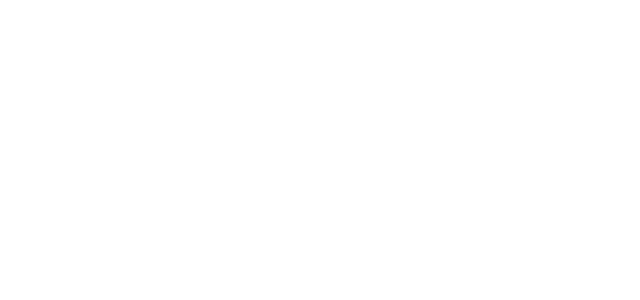
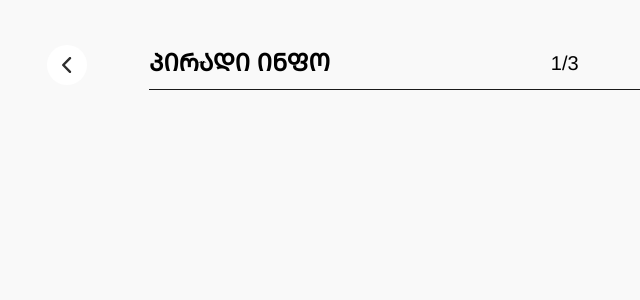
Before and after one commit to EkaAbashidze/redberry-form-webpage, a React (Create React App) app: page /personal in a window 1280 px wide. Before the commit this address had no page. Shown: the top 300 px of the page, without its empty margins (1-641 px from the left). Built offline with nearby package versions, Linux system fonts and the light colour scheme.

Commit message:
personal info page setup

```diff
--- a/src/App.tsx
+++ b/src/App.tsx
@@ -6,13 +6,15 @@
   Routes,
 } from "react-router-dom";
 import Home from "./Components/Home";
+import Personal from "./Components/Personal";
 
 function App() {
   return (
     <Router>
       <div>
         <Routes>
-          <Route path="/" element={<Home />}/>
+          <Route path="/" element={<Home />} />
+          <Route path="/personal" element={<Personal/>} />
         </Routes>
       </div>
     </Router>
--- /dev/null
+++ b/src/Components/Header.tsx
@@ -0,0 +1,21 @@
+import React from "react";
+import { Link } from "react-router-dom";
+import Arrow from "./Svg/Arrow";
+
+export default function Header({ heading, page, prevPage }: { heading: string; page: number, prevPage: string }) {
+  return (
+    <>
+      <div className="flex justify-between items-center font-normal text-xl leading-[24px]">
+        <Link
+          to={prevPage}
+          className="w-10 h-10 bg-white rounded-full flex justify-center items-center absolute top-[45px] left-[48px]"
+        >
+          <Arrow/>
+        </Link>
+        <h1 className="font-bold text-2xl leading-[29px]">{heading}</h1>
+        <h3>{page}/3</h3>
+      </div>
+      <div className="h-px w-[798px] bg-offblack mt-3"></div>
+    </>
+  );
+}
--- a/src/Components/Home.tsx
+++ b/src/Components/Home.tsx
@@ -13,7 +13,7 @@
         src={bgLogo}
         alt=""
       />
-      <Link to="/" className="bg-offblack w-[464px] h-[60px] rounded-lg absolute top-[50%] left-[50%] translate-x-[-50%] translate-y-[-50%] active:scale-[0.98]">
+      <Link to="/personal" className="bg-offblack w-[464px] h-[60px] rounded-lg absolute top-[50%] left-[50%] translate-x-[-50%] translate-y-[-50%] active:scale-[0.98]">
         <h3 className="h-full flex flex-col text-center justify-center text-white text-xl font-medium leading-[24px]">
           ᲠᲔᲖᲘᲣᲛᲔᲡ ᲓᲐᲛᲐᲢᲔᲑᲐ
         </h3>
--- /dev/null
+++ b/src/Components/Personal.tsx
@@ -0,0 +1,15 @@
+import React from "react";
+import Header from "./Header";
+
+export default function Personal() {
+  return (
+    <div className="flex">
+      <div className="w-[57%] h-screen bg-lightgray px-[150px] pt-12 pb-16">
+        <Header heading="ᲞᲘᲠᲐᲓᲘ ᲘᲜᲤᲝ" page={1} prevPage="/" />
+
+      </div>
+
+      <div className="2-[43%] h-screen"></div>
+    </div>
+  );
+}
--- /dev/null
+++ b/src/Components/Svg/Arrow.tsx
@@ -0,0 +1,20 @@
+import React from "react";
+
+export default function Arrow() {
+  return (
+    <div>
+      <svg
+        width="10"
+        height="16"
+        viewBox="0 0 10 16"
+        fill="none"
+        xmlns="http://www.w3.org/2000/svg"
+      >
+        <path
+          d="M8.85769 0.352185C9.0832 0.577756 9.20988 0.883657 9.20988 1.20262C9.20988 1.52157 9.0832 1.82747 8.85769 2.05305L2.90348 8.00726L8.85769 13.9615C9.0768 14.1883 9.19805 14.4922 9.19531 14.8076C9.19257 15.123 9.06606 15.4247 8.84304 15.6477C8.62002 15.8707 8.31832 15.9972 8.00293 16C7.68754 16.0027 7.3837 15.8815 7.15683 15.6623L0.352185 8.85769C0.126681 8.63212 0 8.32622 0 8.00726C0 7.6883 0.126681 7.3824 0.352185 7.15683L7.15683 0.352185C7.3824 0.126681 7.6883 0 8.00726 0C8.32622 0 8.63212 0.126681 8.85769 0.352185Z"
+          fill="#2E2E2E"
+        />
+      </svg>
+    </div>
+  );
+}
```
